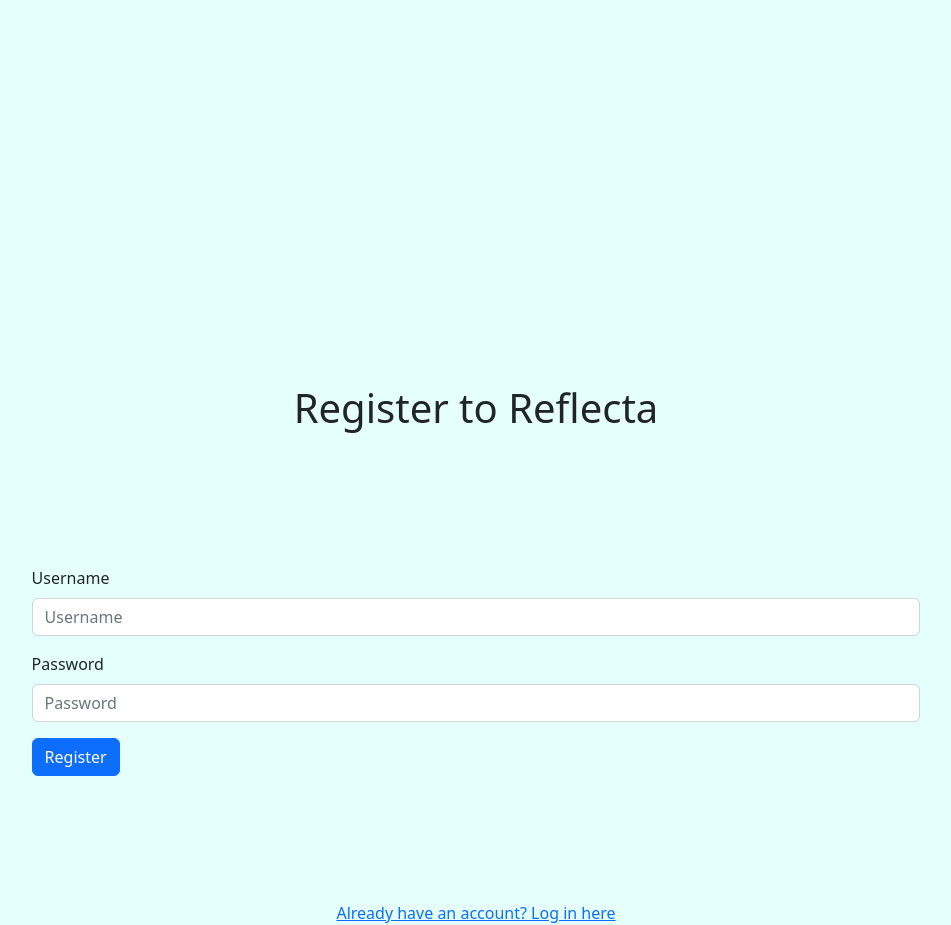
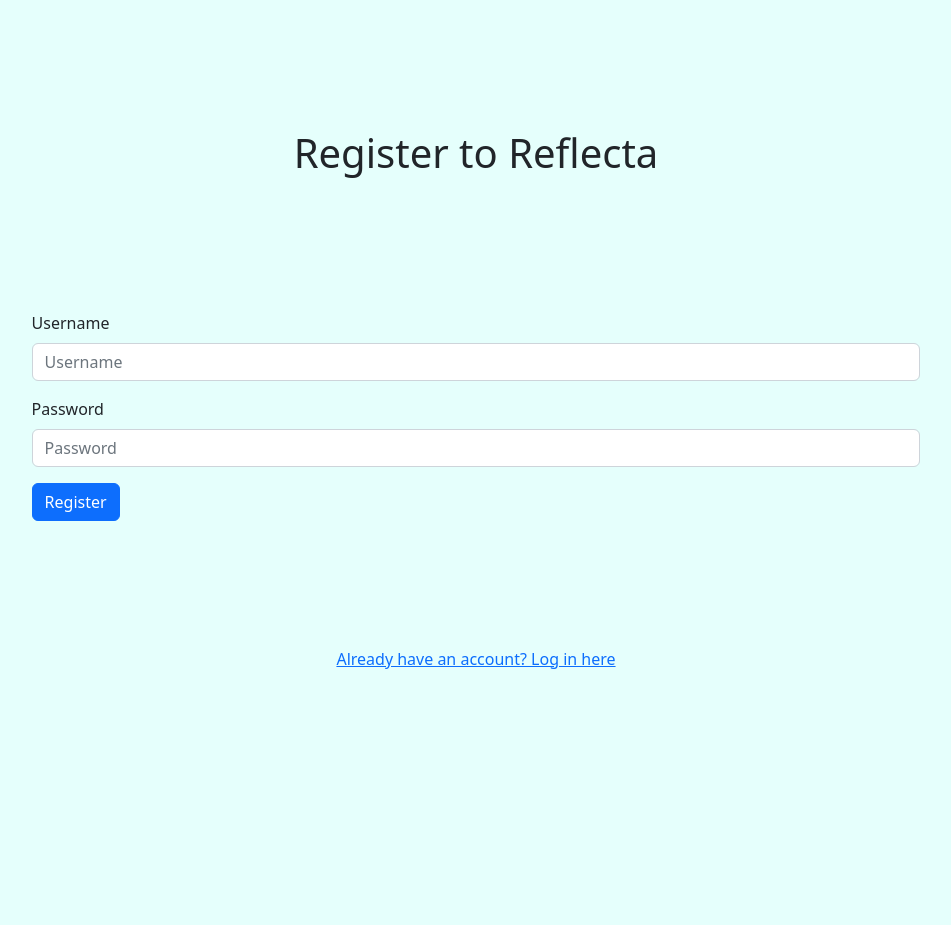
Before and after one commit to LydiaCha/Reflecta, a React (Create React App) app in the folder client/: page /register in a window 1280 px wide. Shown: the whole page, without its empty margins (164-1115 px from the left). After the commit the page ends 800 px from the top, so only its background shows below. Built offline with nearby package versions, Linux system fonts and the light colour scheme.

Commit message:
ui: centre align login and register pages

```diff
--- a/client/src/pages/login/login-page.scss
+++ b/client/src/pages/login/login-page.scss
@@ -1,6 +1,7 @@
 .login-page {
-    padding-top: 30%;
     display: flex;
     flex-direction: column;
     align-items: center;
+    height: 100vh;
+    justify-content: center;
 }
--- a/client/src/pages/register/register-page.scss
+++ b/client/src/pages/register/register-page.scss
@@ -1,6 +1,7 @@
 .register-page {
-    padding-top: 30%;
     display: flex;
     flex-direction: column;
     align-items: center;
+    height: 100vh;
+    justify-content: center;
 }
```
